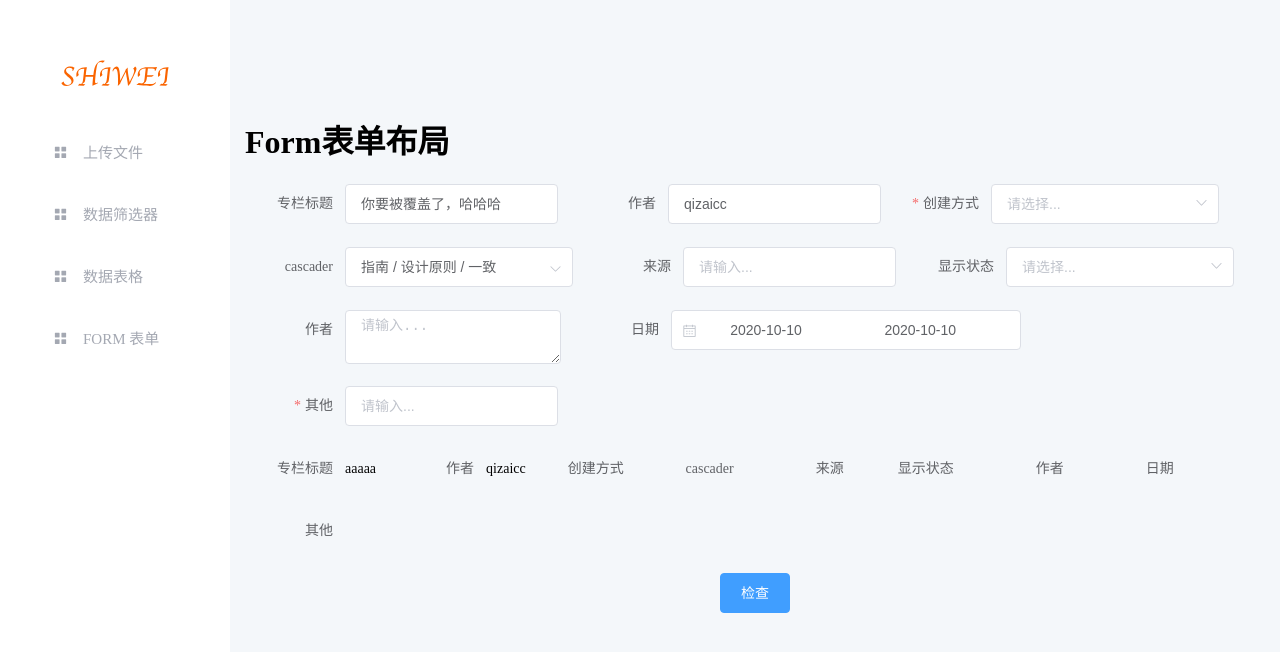
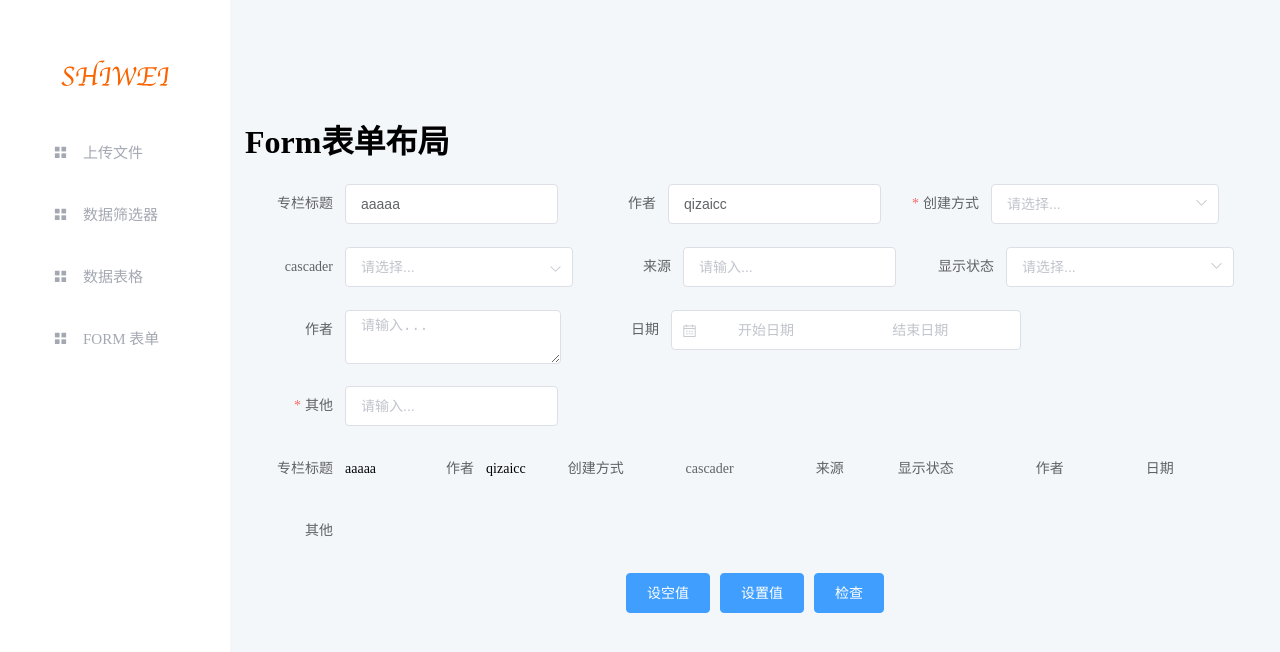
Before and after one commit to qi-zai/qzui-element, a Vue app: page /#/layout-form in a window 1280 px wide. Shown: the top 652 px of the page. Built offline with nearby package versions, Linux system fonts and the light colour scheme.

Commit message:
qzui@0.3.20

```diff
--- a/examples/views/LayoutForm.vue
+++ b/examples/views/LayoutForm.vue
@@ -14,7 +14,11 @@
       </template>
     </FormLayout>
 
-    <div style="text-align: center;"><el-button type="primary" @click="check">检查</el-button></div>
+    <div style="text-align: center;">
+      <el-button type="primary" @click="setEmpty">设空值</el-button>
+      <el-button type="primary" @click="setValues">设置值</el-button>
+      <el-button type="primary" @click="check">检查</el-button>
+    </div>
   </div>
 </template>
 
@@ -67,7 +71,14 @@ export default {
         children: [{ value: 'shejiyuanze', label: '设计原则', children: [{ value: 'yizhi', label: '一致' }] }]
       }
     ]
+  },
 
+  methods: {
+    setEmpty() {
+      this.$refs.formRef.setValues()
+    },
+
+    setValues() {
       this.$refs.formRef.setValues({
         title: '你要被覆盖了，哈哈哈',
         date: '2020-10-10',
@@ -78,7 +89,6 @@ export default {
       })
     },
 
-  methods: {
     check() {
       this.$refs.formRef.validate((data) => {
         // eslint-disable-next-line no-console
--- a/package.json
+++ b/package.json
@@ -1,6 +1,6 @@
 {
   "name": "qzui",
-  "version": "0.3.19",
+  "version": "0.3.20",
   "description": "基于 ElementUI 二次封装",
   "main": "lib/qzui.common.js",
   "files": [
--- a/packages/form-layout/src/form-layout.vue
+++ b/packages/form-layout/src/form-layout.vue
@@ -99,11 +99,9 @@ export default {
         if (!v.key) continue
 
         if (v.key.includes(',')) {
-          const value = v.key.split(',').map((k) => data[k])
-          value && value.length && (this.model[v.key.replace(/,/g, replaceKey)] = value)
+          this.model[v.key.replace(/,/g, replaceKey)] = v.key.split(',').map((k) => data[k] || '')
         } else {
-          const value = v.key.fetchValue(data)
-          value && (this.model[v._prop] = value)
+          this.model[v._prop] = v.key.fetchValue(data)
         }
       }
     },
```
Lines whose indentation alone changed are shown as unchanged.
